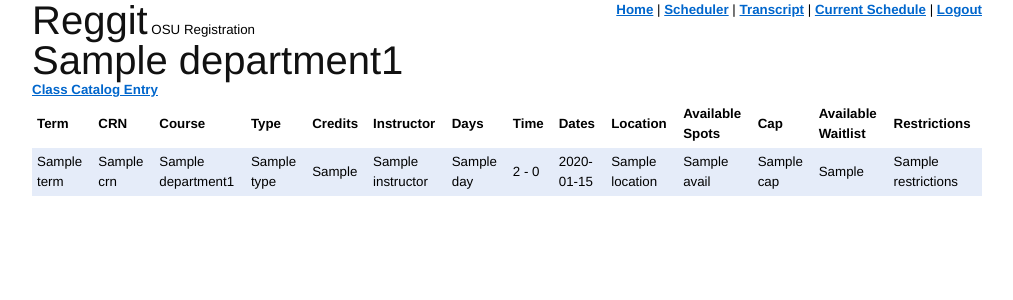
After one commit to thedjpetersen/reggit, a Django app: template main/templates/courses/show.html in a window 1280 px wide. The commit adds this page. Shown: the top 300 px of the page, without its empty margins (133-1146 px from the left). Run offline with Django 3.2, Linux system fonts and the light colour scheme; the template is opened without the code that fills it: most values are stand-ins (such as "Sample title", 1, 10 or a date in 2020).

Commit message:
added show course. can click on course in transcript and it'll display info on course

```diff
--- a/main/templates/application.html
+++ b/main/templates/application.html
@@ -25,7 +25,7 @@
                 <span id="navigation" style="float: right;">
                     {% ifnotequal no_show_nav 1 %}
                         <a href="/main">Home</a> |
-                        <a href="/make_schedule">Scheduler</a> |
+                        <a href="/scheduler">Scheduler</a> |
                         <a href="/transcript">Transcript</a> |
                         <a href="/schedule">Current Schedule</a> |
                         <a href="/logout">Logout</a>
--- /dev/null
+++ b/main/templates/courses/show.html
@@ -0,0 +1,52 @@
+{% extends "application.html" %}
+{% load utilities %}
+
+{% block content %}
+
+<h1>{{department}}{{course_number}}</h1><br/>
+<h6><a href="http://catalog.oregonstate.edu/CourseDetail.aspx?Columns=abcdefghijklmnopqrstuvwxyz&SubjectCode={{department}}&CourseNumber={{course_number}}&Campus=corvallis">Class Catalog Entry</a></h6>
+
+<table>
+    <tr id="table headers">
+        <th>Term</th>
+        <th>CRN</th>
+        <th>Course</th>
+        <th>Type</th>
+        <th>Credits</th>
+        <th>Instructor</th>
+        <th>Days</th>
+        <th>Time</th>
+        <th>Dates</th>
+        <th>Location</th>
+        <th>Available Spots</th>
+        <th>Cap</th>
+        <th>Available Waitlist</th>
+        <th>Restrictions</th>
+    </tr>
+{% for course in courses %}
+    <tr>
+    <td>{{course.Term}}</td>
+    <td>{{course.CRN}}</td>
+    <td>{{department}}{{course_number}}</td>
+    <td>{{course.Type}}</td>
+    <td>{{course.Cr}}</td>
+    <td>{{course.Instructor}}</td>
+    <td>
+        {% for day in course.Times.Days%}
+            {{day}}
+        {% endfor %}
+    </td>
+    <td>
+        {{course.Times.Time.0}} - {{course.Times.Time.1}}
+    </td>
+    <td>{{course.Times.Dates}}</td>
+    <td>{{course.Location}}</td>
+    <td>{{course.Avail}}</td>
+    <td>{{course.Cap}}</td>
+    <td>{% dict_key_lookup course "WL Avail" %}</td>
+    <td>{{course.Restrictions}}</td>
+    </tr>
+    {% endfor %}
+</table>
+
+{% endblock %}
--- a/main/templates/transcript/index.html
+++ b/main/templates/transcript/index.html
@@ -35,7 +35,7 @@
     <td>{{course.Term}}</td>
     <td>{{course.Department}}</td>
     <td>{{course.CourseNumber}}</td>
-    <td>{{course.Name}}</td>
+    <td><a href="/courses/{{course.Department}}{{course.CourseNumber}}">{{course.Name}}</a></td>
     <td>{{course.Credits}}</td>
     <td>{{course.Grade}}</td>
     </tr>
--- /dev/null
+++ b/main/templatetags/utilities.py
@@ -0,0 +1,7 @@
+from django import template
+
+register = template.Library()
+
+@register.simple_tag
+def dict_key_lookup(the_dict, key):
+    return the_dict.get(key, '')
--- a/urls.py
+++ b/urls.py
@@ -11,5 +11,7 @@
                         (r'^main/$', 'main.views.main'),
                         (r'^transcript/$', 'main.views.transcript'),
                         (r'^schedule/$', 'main.views.schedule'),
-                        (r'^make_schedule/$', 'main.views.make_schedule'),
+                        (r'^scheduler/$', 'main.views.scheduler'),
+                        (r'^courses/(?P<department>\w\w)(?P<course_number>\d\d\d)/$', 'main.views.show_course'),
+                        (r'^courses/(?P<department>\w\w\w)(?P<course_number>\d\d\d)/$', 'main.views.show_course'),
 )
```
Also changed, not shown: main/views.py (+14 -5 lines), main/templates/scheduler/index.html (renamed from main/templates/make_schedule.html), main/templatetags/__init__.py (added).
